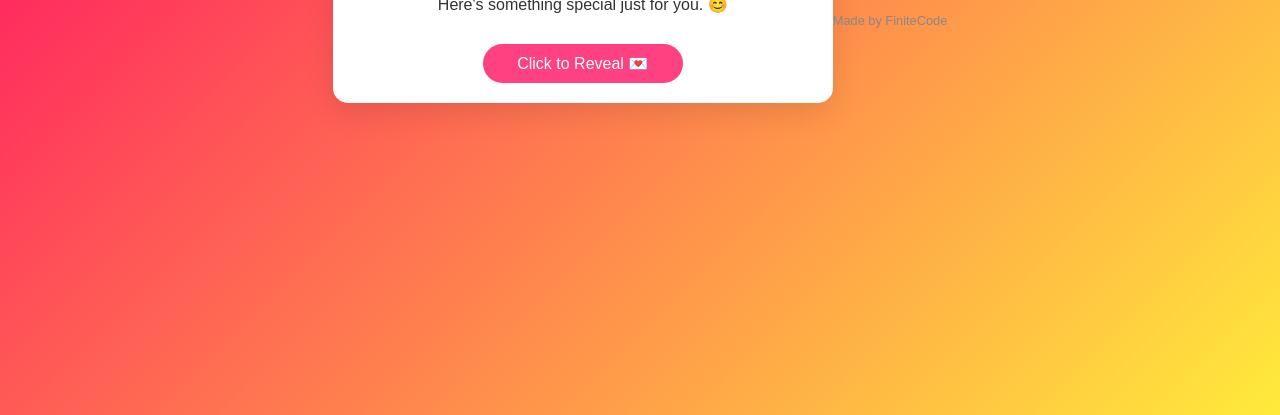
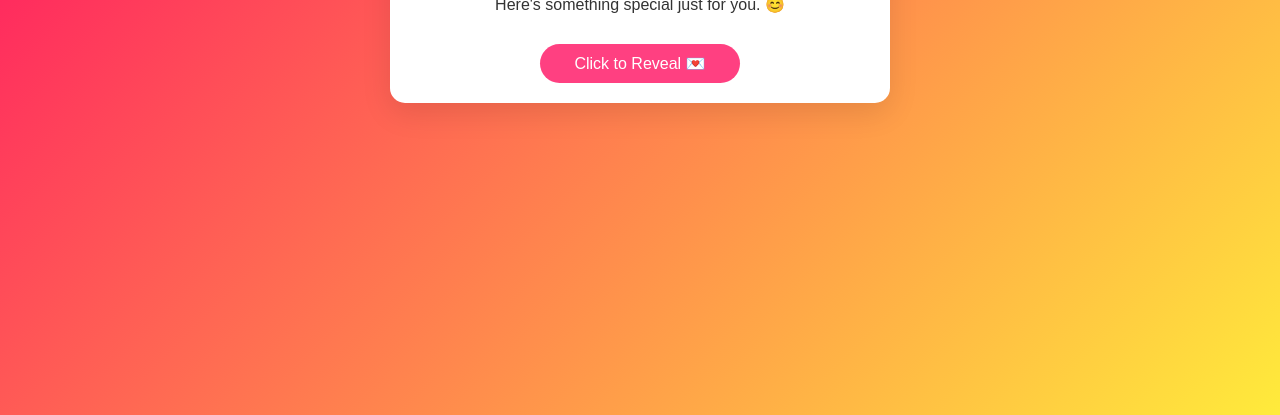
Before and after one commit to Finite-Code/google, a plain HTML site: page index.html in a window 1280 px wide. Shown: the part 385-800 px from the top of the page. Drawn offline with Linux system fonts and the light colour scheme.

Commit message:
Update index.html

```diff
--- a/index.html
+++ b/index.html
@@ -123,10 +123,6 @@
         <button onclick="revealMessage()">Click to Reveal 💌</button>
     </div>
 
-    <footer>
-        <p>Made by FiniteCode</p>
-    </footer>
-
     <script>
         function revealMessage() {
             const messageBox = document.querySelector('.message-box');
```
